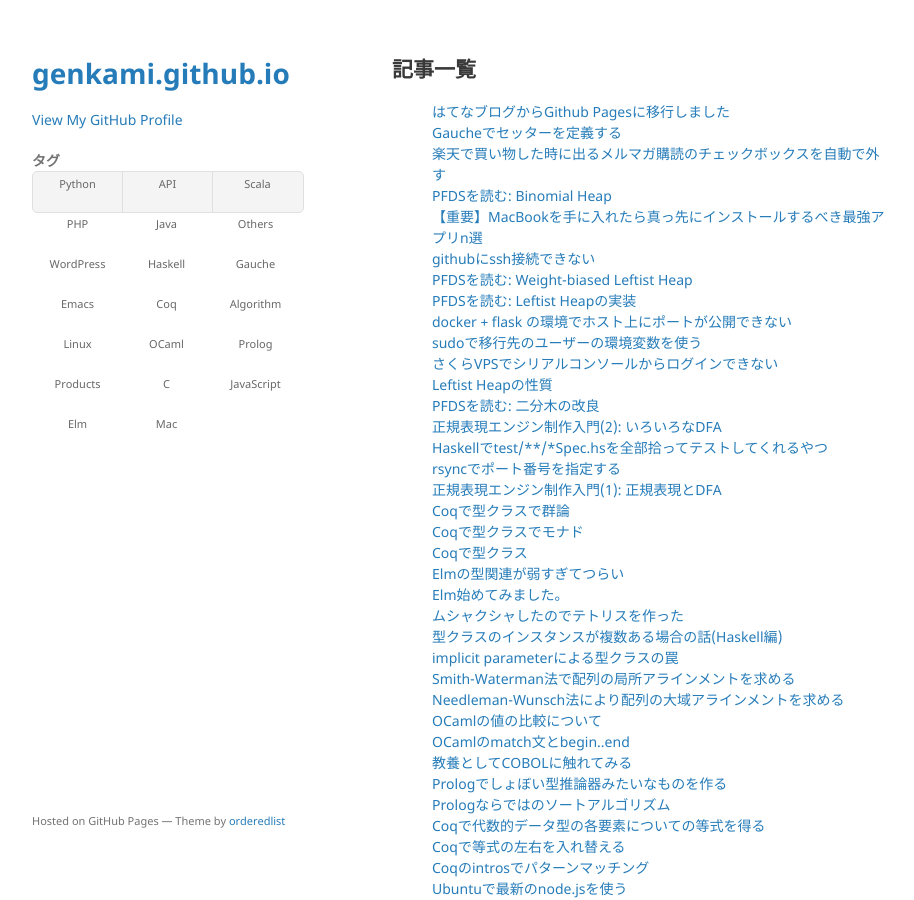
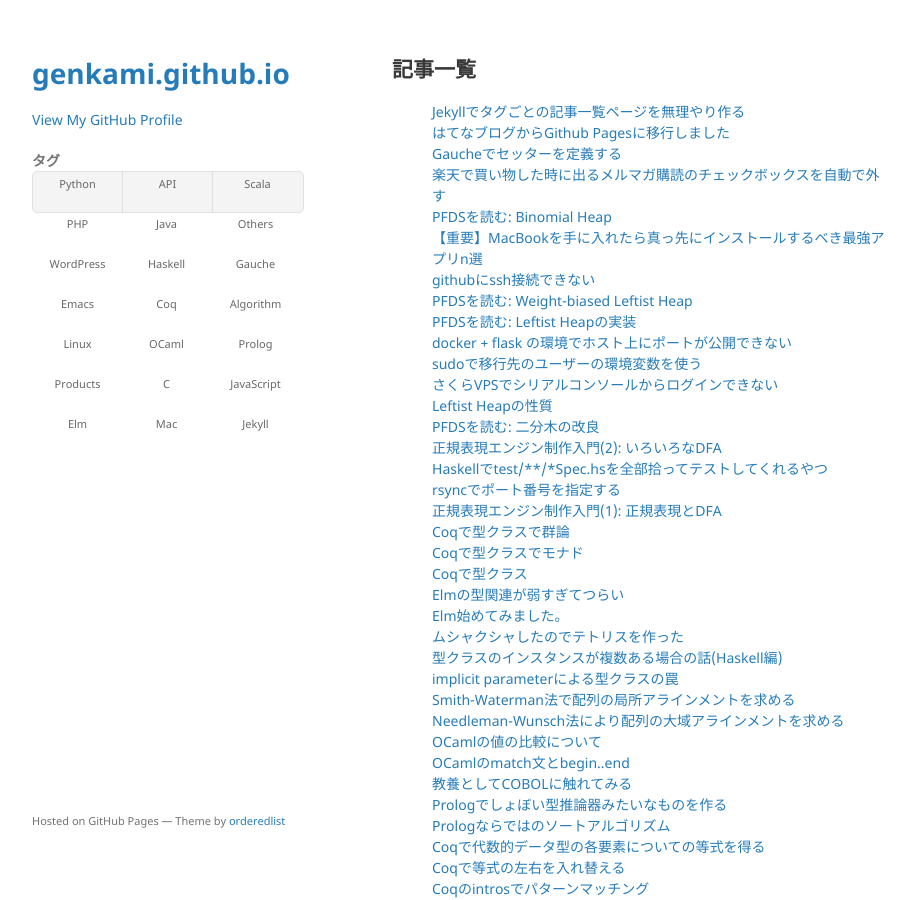
Before and after one commit to genkami/genkami.github.io, a Jekyll site: the page built from index.html, in a window 1280 px wide and 900 px high. Shown: the whole window, without its empty margins (178-1092 px from the left). Built offline with Jekyll 4.4.1, drawn with Linux system fonts in a browser that asks for light colours; the repository's description, which GitHub fills in, is left out.

Commit message:
add post

```diff
--- a/_posts/2017-06-13-import-from-hatena.html
+++ b/_posts/2017-06-13-import-from-hatena.html
@@ -4,7 +4,6 @@
 tags:
 - Others
 ---
-
 タイトルの通りです。
 
 サイトのレイアウトとかは今後少しずつなんとかしていこうかと思います。
--- /dev/null
+++ b/_posts/2017-06-14-jekyll-tags.md
@@ -0,0 +1,63 @@
+---
+layout: post
+title: Jekyllでタグごとの記事一覧ページを無理やり作る
+tags:
+- JavaScript
+- Jekyll
+---
+Jekyllではタグ一覧や記事一覧は取得できてもタグごとの記事一覧を表示する機能がないので、無理やりそれっぽいのを作りました。
+
+{% highlight html %}
+{% raw %}
+<h1>タグ '<span class="tag-name"></span>' の記事一覧</h1>
+{% for tag in site.tags %}
+<div class="tag tag-{{ tag[0] }}">
+  <ul>
+    {% for post in tag[1] %}
+    <li><a href="{{ site.baseurl }}{{ post.url }}">{{ post.title }}</a></li>
+    {% endfor %}
+  </ul>
+</div>
+{% endfor %}
+
+<div class="tag tag-unknown">
+  <span class="tag-name"></span>にマッチする記事はありません。
+</div>
+
+<script src="https://code.jquery.com/jquery-3.2.1.min.js"></script>
+<script>
+ (function () {
+   var filterTags = () => {
+     $('.tag').hide();
+     var currentTag = location.hash.substring(1);
+     var articles = $('.tag-' + currentTag);
+     $('.tag-name').text(currentTag);
+     if (articles.length > 0) {
+       articles.show();
+     } else {
+       $('.tag-unknown').show();
+     }
+   }
+
+   $(document).ready(() => filterTags());
+   $(window).on('hashchange', () => filterTags());
+ })();
+</script>
+{% endraw %}
+{% endhighlight %}
+
+タグごとの記事一覧ページへのリンクは以下のように生成しています。
+
+{% highlight html %}
+{% raw %}
+<ul>
+  {% for tag in site.tags %}
+  <li><a href="{{ site.baseurl }}/tags.html#{{ tag[0] }}">{{ tag[0] }}</a></li>
+  {% endfor %}
+</ul>
+{% endraw %}
+{% endhighlight %}
+
+要はとりあえず全タグについての記事一覧を出力してしまって、あとからJSで必要ない部分を非表示にしている感じです。
+
+雑ですが、忙しいのでとりあえずこれで。
```
